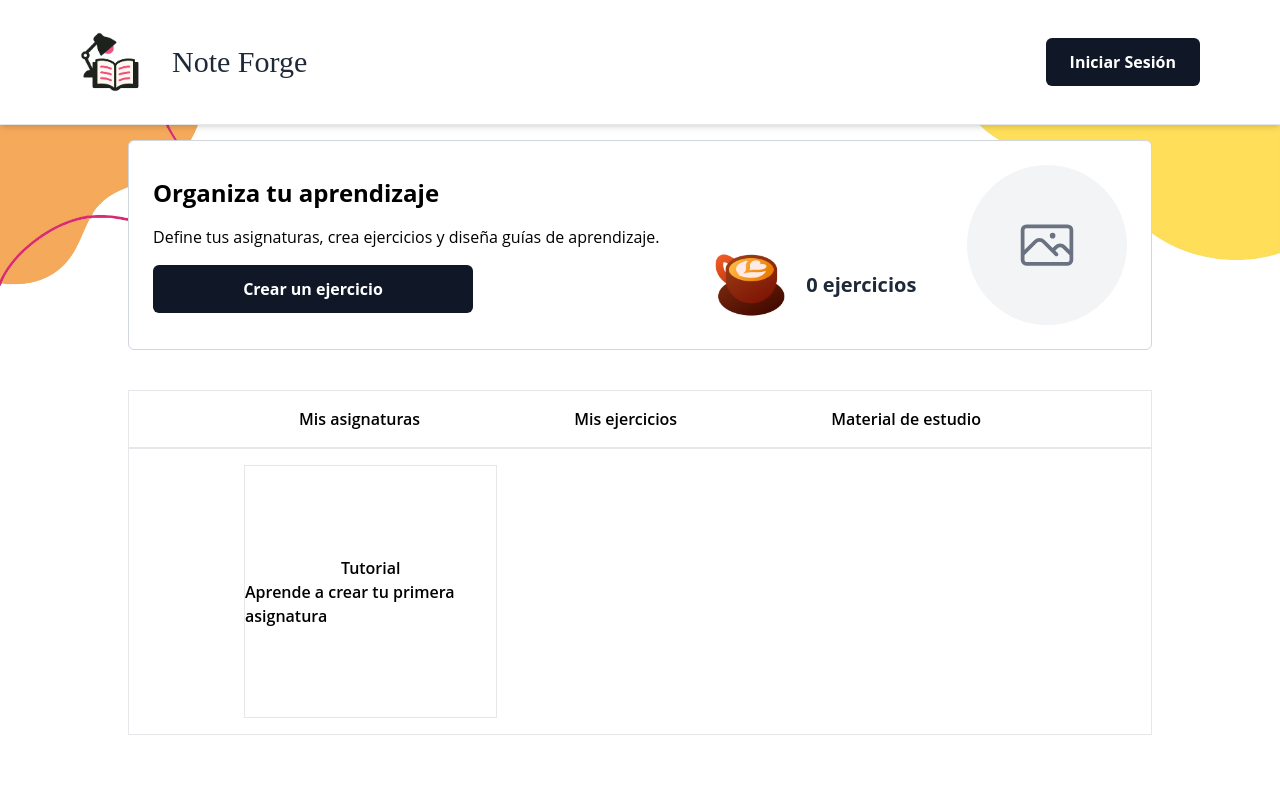
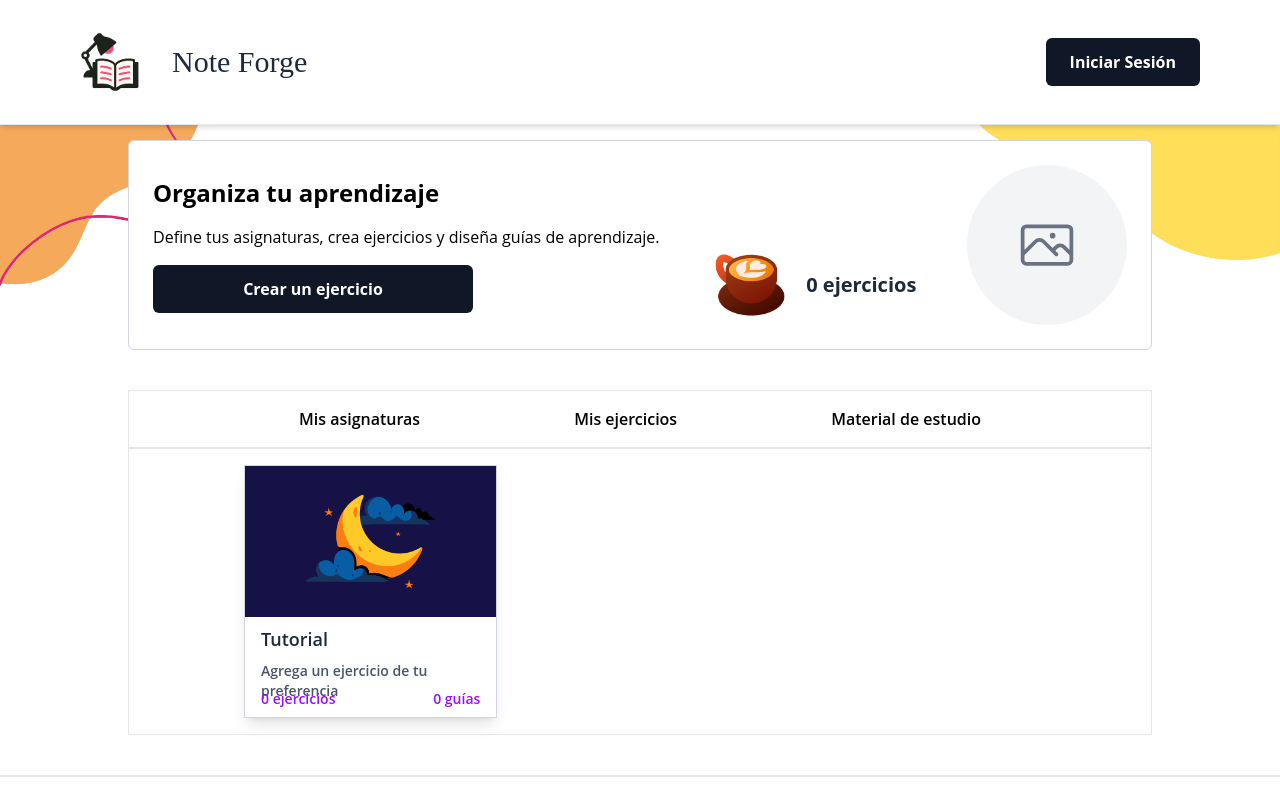
Before and after one commit to xhandlr/note-forge, a React (Vite) app in the folder note-forge-ui/: page /note-forge/dashboard in a window 1280 px wide. Shown: the top 800 px of the page. Built offline with nearby package versions, Linux system fonts and the light colour scheme.

Commit message:
style: agregar tarjeta para visualizar las asignaturas del usuario (#13)
- Implementar diseño y estructura básica del dashboard

```diff
--- a/note-forge-ui/src/index.css
+++ b/note-forge-ui/src/index.css
@@ -16,7 +16,7 @@
   --color-primary: #ffffff;
   --color-purple: #635dff;
   --color-purple-hover: #4E48EF;
-  --color-purple-background: #19163E;
+  --color-night-background: #161147;
 }
 
 body {
--- a/note-forge-ui/src/pages/Dashboard/Dashboard.jsx
+++ b/note-forge-ui/src/pages/Dashboard/Dashboard.jsx
@@ -5,11 +5,13 @@ import Navbar from "../../components/UI/Navbar";
 import Button from "../../components/UI/Button";
 import BgDecoration from "../../components/UI/BgDecoration";
 import coffee from "/src/assets/latte-art.png";
+import imageTutorial from "/src/assets/cloudy-night.png";
+import Footer from "../../components/UI/Footer";
 
 function Dashboard() {
 
     return (
-        <div className="w-screen flex justify-center items-center flex flex-col">
+        <div className="min-h-screen flex justify-center items-center flex flex-col">
             <BgDecoration
                 file="orange.png"
                 position='top-0 left-0'
@@ -55,14 +57,20 @@ function Dashboard() {
                 <h1>Mis ejercicios</h1>
                 <h1>Material de estudio</h1>
             </div>
-            <div className="flex flex-row w-4/5 h-1/2 bg-white border border-gray-200 justify-evenly items-center p-4 font-semibold">
+            <div className="flex flex-row w-4/5 h-1/2 bg-white border border-gray-200 justify-around items-center p-4 font-semibold">
                 <div className="grid grid-cols-3 gap-4 w-4/5">
-                    <div className="aspect-square min-h-48 min-w-48 bg-white border border-gray-200 flex flex-col justify-center items-center">
-                        <h1>Tutorial</h1>
-                        <h3>Aprende a crear tu primera asignatura</h3>
+                    <div className="aspect-square min-h-48 min-w-48 bg-white border border-gray-300 flex flex-col shadow-lg gap-2 relative">
+                        <img src={imageTutorial} alt="Tutorial" className="w-full h-3/5 object-contain bg-(--color-night-background)" />
+                        <h1 className="text-gray-800 text-lg font-semibold ml-4">Tutorial</h1>
+                        <p className="text-gray-600 text-sm ml-4">Agrega un ejercicio de tu preferencia</p>
+                        <div className="flex flex-row text-sm text-purple-600 justify-between mx-4 absolute bottom-2 left-0 right-0">
+                            <p>0 ejercicios</p>
+                            <p>0 guías</p>
+                        </div>
                     </div>
                 </div>
             </div>
+            <Footer />
         </div>
     );
 }
```
Also changed, not shown: note-forge-ui/src/assets/cloudy-night.png (added).
